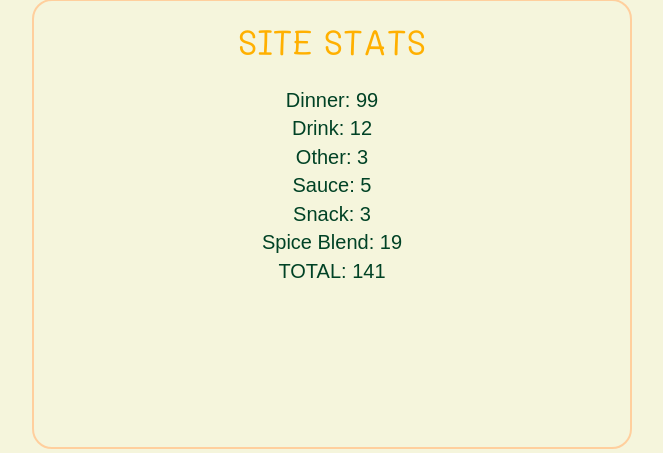
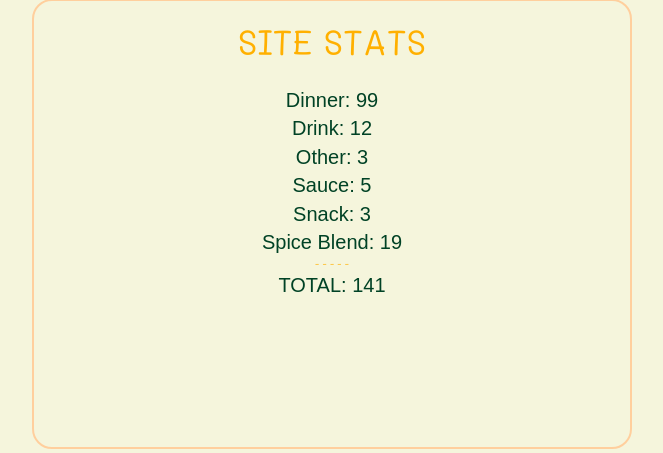
Before and after one commit to Lukipaela/CookBookWebsite, a Flask app: page / in a window 1280 px wide. Shown: the part 105-558 px from the top of the page, without its empty margins (308-971 px from the left). Run offline with Flask 3, Linux system fonts and the light colour scheme; data comes from the database, SQL or seed files in the repository; both versions use the stored data as it was after the commit; some libraries are stand-ins or nearby versions; some web fonts are replaced.

Commit message:
Reformatted Statistics widget. Added recipes.

```diff
--- a/static/css/styles.css
+++ b/static/css/styles.css
@@ -182,6 +182,10 @@
     color: var(--theme-font-highlight);
     font-family: var(--font-highlight), cursive;
 }
+.font-bold{
+    font-weight: 500;
+
+}
 /* LARGE */
 @media (max-width: 550px){
     .font-size-large{
@@ -226,6 +230,7 @@
         font-size: 1rem;
     }
 }
+
 
 /* FOOTER */
 .footer{
--- a/templates/widget_site_stats.html
+++ b/templates/widget_site_stats.html
@@ -1,12 +1,24 @@
 <div class="widget site-stats-section theme-border">
     <div class="widget-wrapper">
-        <div class="widget-title font-highlight font-size-large">SITE STATS</div>
+        <div class="widget-title font-highlight font-size-large">
+            SITE STATS
+        </div>
 
-            {% for stat in site_stats: %}
+        {% for stat in site_stats: %}
+            {% if stat['Category'] == 'TOTAL' %}
+                <div class="site-stat font-highlight font-size-tiny">
+                     - - - - -
+                </div>
+                <div class="site-stat font-standard font-bold font-size-standard">
+                    {{ stat['Category'] }}:
+                    {{ stat['Count'] }}
+                </div>
+            {% else %}
                 <div class="site-stat font-standard font-size-standard">
                     {{ stat['Category'] }}:
                     {{ stat['Count'] }}
                 </div>
-            {% endfor %}
+            {% endif %}
+        {% endfor %}
     </div>
 </div>
```
Also changed, not shown: CookBookDatabase.db.
